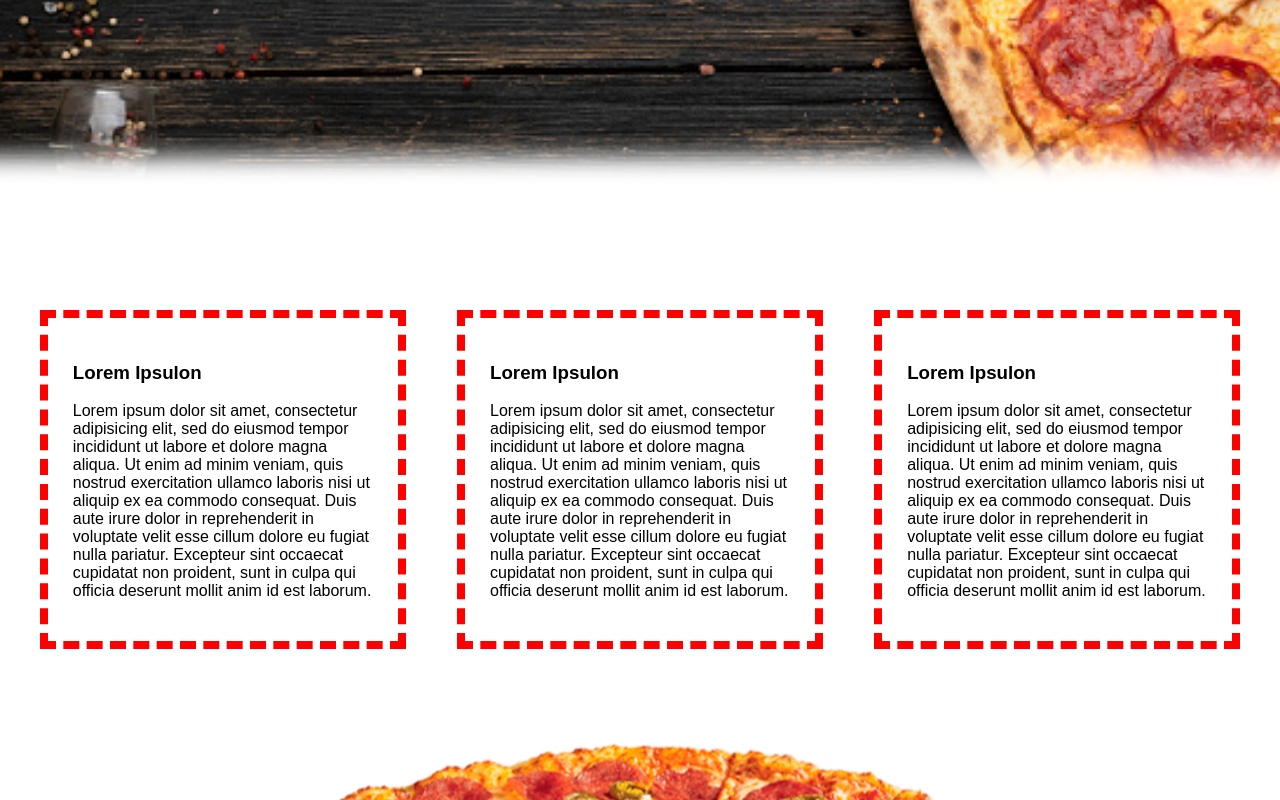
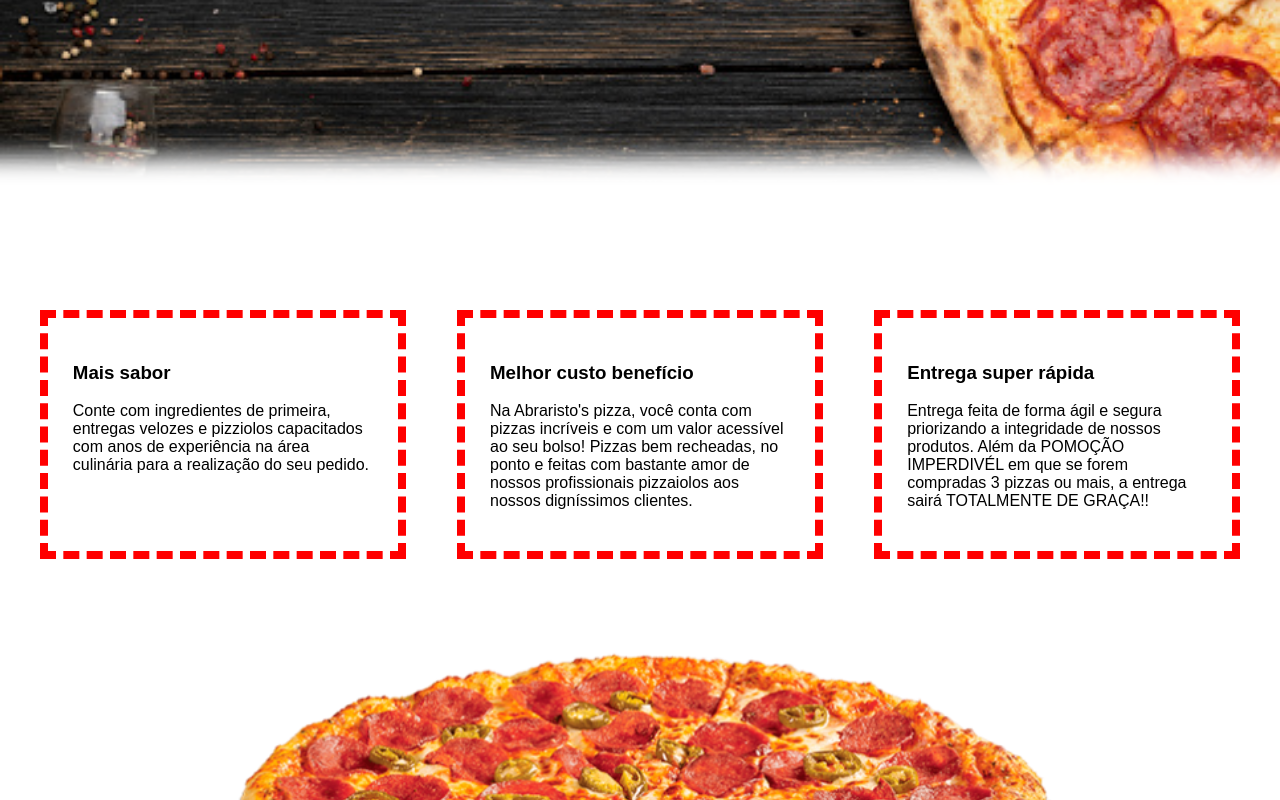
Before and after one commit to everestp8/abraristopizza, a plain HTML site: page index.html in a window 1280 px wide. Shown: the part 488-1288 px from the top of the page. Drawn offline with Linux system fonts and the light colour scheme.

Commit message:
landing page texts added

```diff
--- a/index.html
+++ b/index.html
@@ -90,31 +90,16 @@
 		</div>
 		<div class="tboxes">
 			<div class="msgbox">
-				<h3>Lorem Ipsulon</h3>
-				<p>Lorem ipsum dolor sit amet, consectetur adipisicing elit, sed do eiusmod
-				tempor incididunt ut labore et dolore magna aliqua. Ut enim ad minim veniam,
-				quis nostrud exercitation ullamco laboris nisi ut aliquip ex ea commodo
-				consequat. Duis aute irure dolor in reprehenderit in voluptate velit esse
-				cillum dolore eu fugiat nulla pariatur. Excepteur sint occaecat cupidatat non
-				proident, sunt in culpa qui officia deserunt mollit anim id est laborum.</p>
+				<h3>Mais sabor</h3>
+				<p>Conte com ingredientes de primeira, entregas velozes e pizziolos capacitados com anos de experiência na área culinária para a realização do seu pedido.</p>
 			</div>
 			<div class="msgbox">
-				<h3>Lorem Ipsulon</h3>
-				<p>Lorem ipsum dolor sit amet, consectetur adipisicing elit, sed do eiusmod
-				tempor incididunt ut labore et dolore magna aliqua. Ut enim ad minim veniam,
-				quis nostrud exercitation ullamco laboris nisi ut aliquip ex ea commodo
-				consequat. Duis aute irure dolor in reprehenderit in voluptate velit esse
-				cillum dolore eu fugiat nulla pariatur. Excepteur sint occaecat cupidatat non
-				proident, sunt in culpa qui officia deserunt mollit anim id est laborum.</p>
+				<h3>Melhor custo benefício</h3>
+				<p>Na Abraristo's pizza, você conta com pizzas incríveis e com um valor acessível ao seu bolso! Pizzas bem recheadas, no ponto e feitas com bastante amor de nossos profissionais pizzaiolos aos nossos digníssimos clientes.</p>
 			</div>
 			<div class="msgbox">
-				<h3>Lorem Ipsulon</h3>
-				<p>Lorem ipsum dolor sit amet, consectetur adipisicing elit, sed do eiusmod
-				tempor incididunt ut labore et dolore magna aliqua. Ut enim ad minim veniam,
-				quis nostrud exercitation ullamco laboris nisi ut aliquip ex ea commodo
-				consequat. Duis aute irure dolor in reprehenderit in voluptate velit esse
-				cillum dolore eu fugiat nulla pariatur. Excepteur sint occaecat cupidatat non
-				proident, sunt in culpa qui officia deserunt mollit anim id est laborum.</p>
+				<h3>Entrega super rápida</h3>
+				<p>Entrega feita de forma ágil e segura priorizando a integridade de nossos produtos. Além da POMOÇÃO IMPERDIVÉL em que se forem compradas 3 pizzas ou mais, a entrega sairá TOTALMENTE DE GRAÇA!!</p>
 			</div>
 		</div>
 		<img class="pizza" src="images/pizza-png.webp">
```
